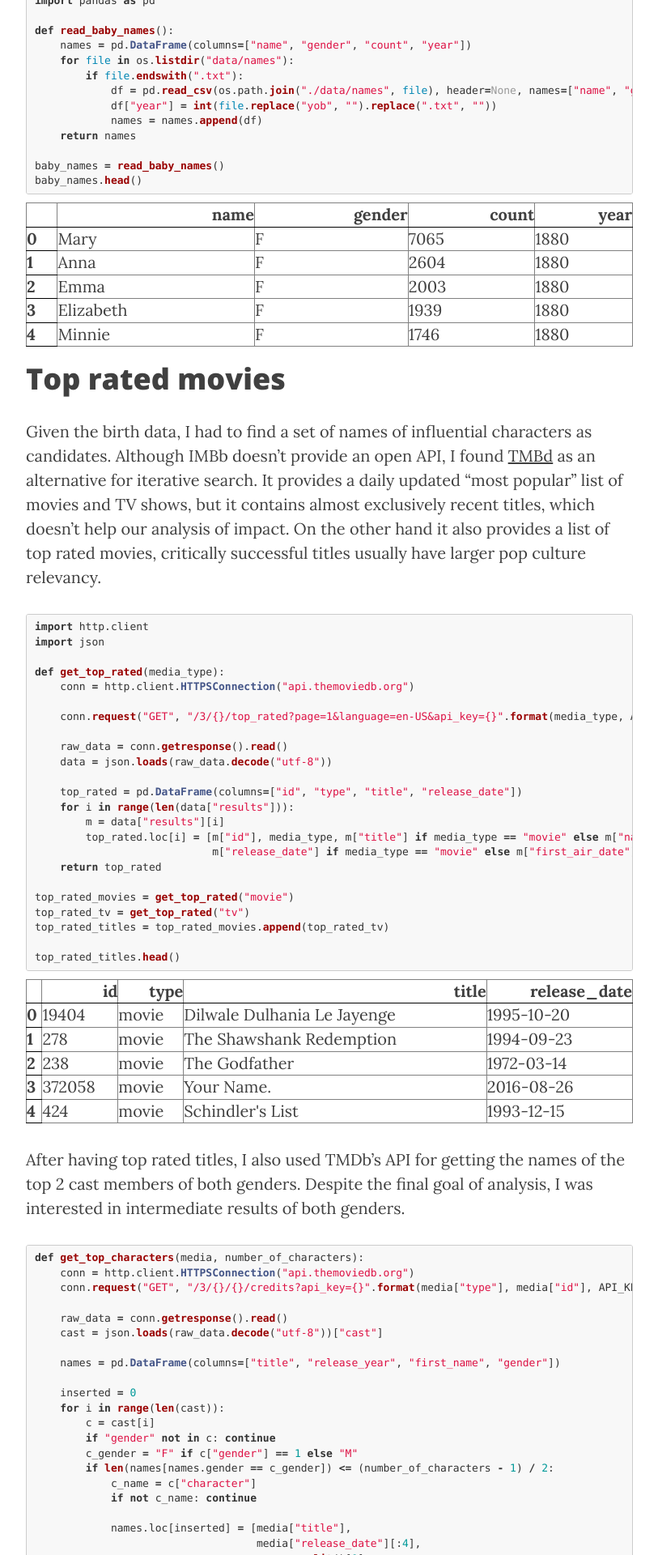
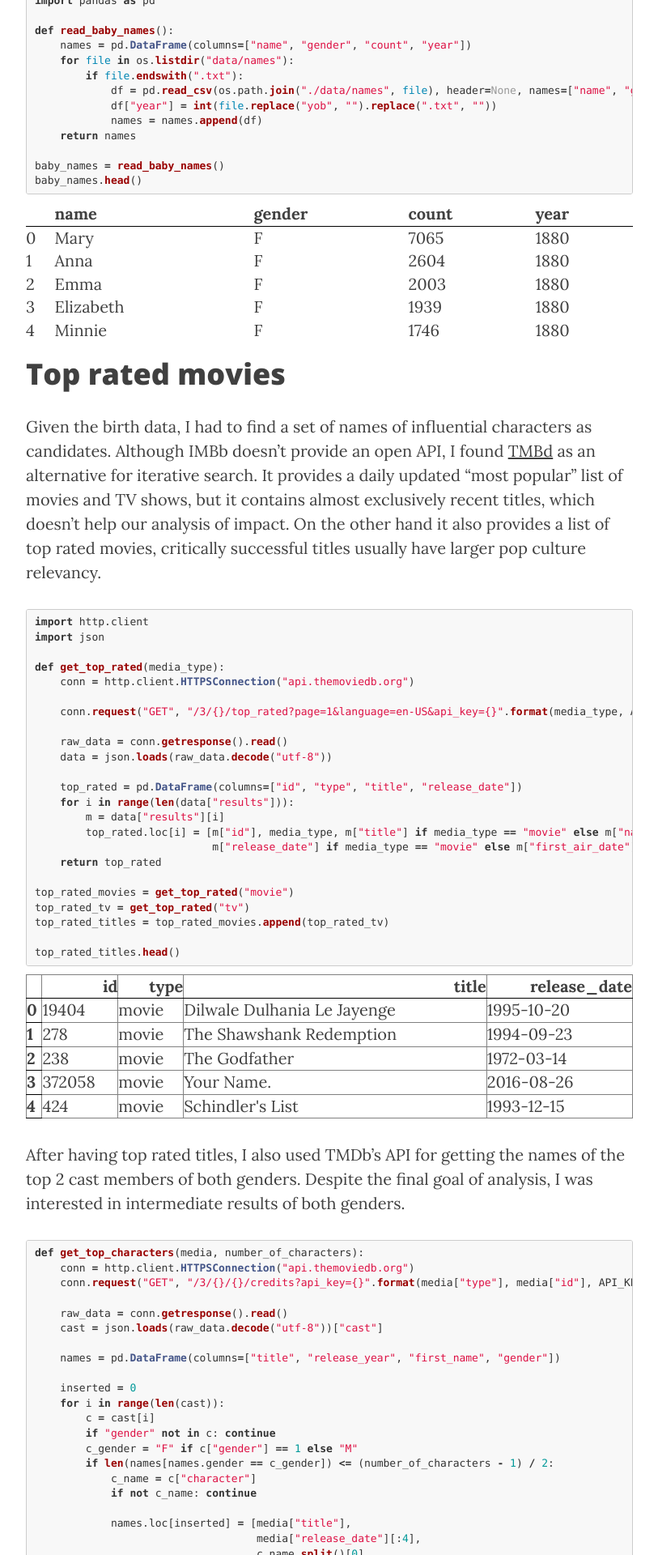
Before and after one commit to georgekatona/georgekatona.github.io, a Jekyll site: the page built from _posts/2019-03-06-Top-10-Most-Influential-Women.markdown, in a window 1280 px wide. Shown: the part 1172-3092 px from the top of the page at 81% size, without its empty margins (233-1046 px from the left). Built offline with Jekyll 4.4.1, drawn with Linux system fonts in a browser that asks for light colours; nearby versions of some CDN libraries; comment, search, counter and statistics services are not loaded.

Commit message:
Edit post

````diff
--- a/_posts/2019-03-06-Top-10-Most-Influential-Women.markdown
+++ b/_posts/2019-03-06-Top-10-Most-Influential-Women.markdown
@@ -39,73 +39,13 @@ baby_names = read_baby_names()
 baby_names.head()
 ```
 
-
-
-
-<div>
-<style scoped>
-    .dataframe tbody tr th:only-of-type {
-        vertical-align: middle;
-    }
-
-    .dataframe tbody tr th {
-        vertical-align: top;
-    }
-
-    .dataframe thead th {
-        text-align: right;
-    }
-</style>
-<table border="1" class="dataframe">
-  <thead>
-    <tr style="text-align: right;">
-      <th></th>
-      <th>name</th>
-      <th>gender</th>
-      <th>count</th>
-      <th>year</th>
-    </tr>
-  </thead>
-  <tbody>
-    <tr>
-      <th>0</th>
-      <td>Mary</td>
-      <td>F</td>
-      <td>7065</td>
-      <td>1880</td>
-    </tr>
-    <tr>
-      <th>1</th>
-      <td>Anna</td>
-      <td>F</td>
-      <td>2604</td>
-      <td>1880</td>
-    </tr>
-    <tr>
-      <th>2</th>
-      <td>Emma</td>
-      <td>F</td>
-      <td>2003</td>
-      <td>1880</td>
-    </tr>
-    <tr>
-      <th>3</th>
-      <td>Elizabeth</td>
-      <td>F</td>
-      <td>1939</td>
-      <td>1880</td>
-    </tr>
-    <tr>
-      <th>4</th>
-      <td>Minnie</td>
-      <td>F</td>
-      <td>1746</td>
-      <td>1880</td>
-    </tr>
-  </tbody>
-</table>
-</div>
-
+|   | name      | gender | count | year |
+|---|-----------|--------|-------|------|
+| 0 | Mary      | F      | 7065  | 1880 |
+| 1 | Anna      | F      | 2604  | 1880 |
+| 2 | Emma      | F      | 2003  | 1880 |
+| 3 | Elizabeth | F      | 1939  | 1880 |
+| 4 | Minnie    | F      | 1746  | 1880 |
 
 
 # Top rated movies
````
